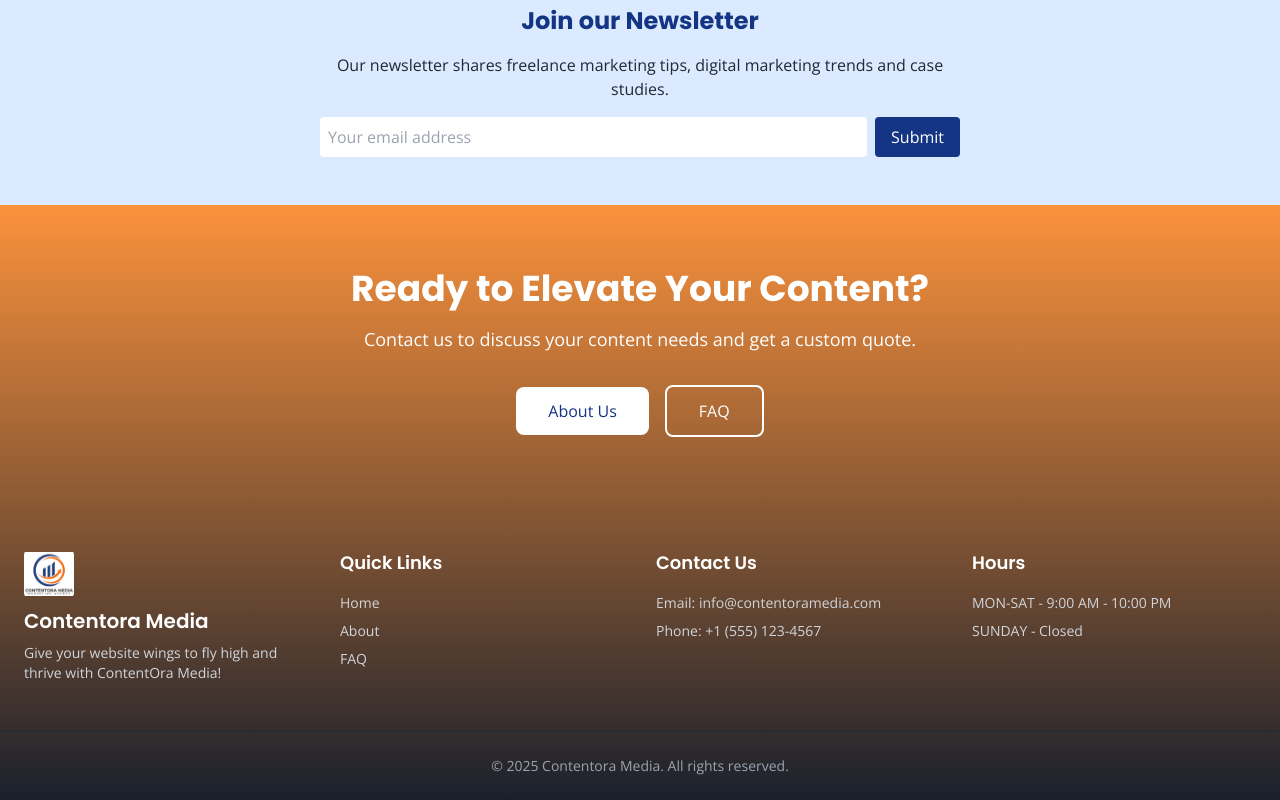
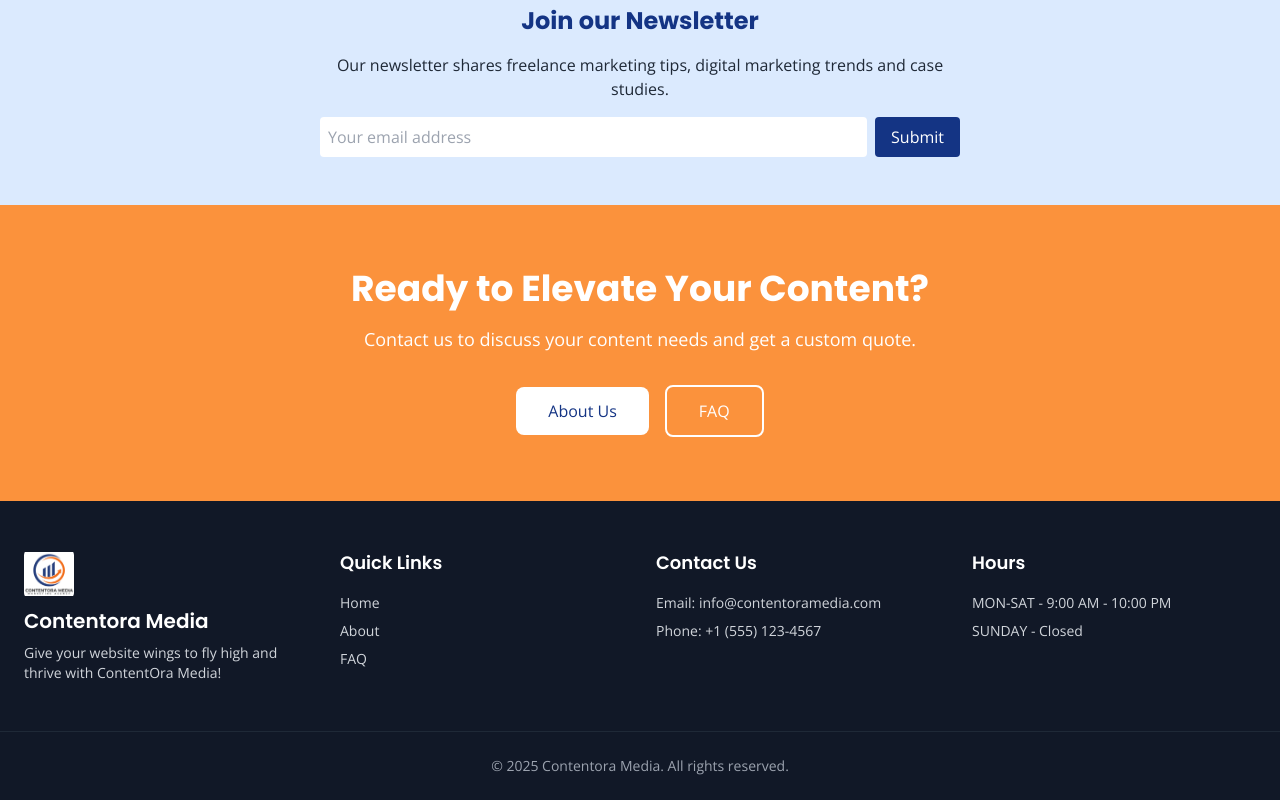
Before and after one commit to Mahajanashok2456/contentomedia-website, a React (Vite) app: page / in a window 1280 px wide. Shown: the part 6083-6883 px from the top of the page. Built offline with nearby package versions, Linux system fonts and the light colour scheme.

Commit message:
Revert footer to separate solid background sections - site-wide rollback

```diff
--- a/src/components/Footer.jsx
+++ b/src/components/Footer.jsx
@@ -5,14 +5,9 @@ import logoBtm from '../assets/images/image.png';
 
 export default function Footer() {
   return (
-    <footer
-      className="text-gray-300"
-      style={{
-        background: `linear-gradient(to bottom, #FB923C, #1A202C)`,
-      }}
-    >
+    <footer className="bg-gray-900 text-gray-300">
       {/* CTA Section */}
-      <section className="py-16 px-6 text-white">
+      <section className="py-16 px-6 text-white" style={{ backgroundColor: '#FB923C' }}>
         <div className="container mx-auto text-center">
           <h2 className="font-heading text-3xl md:text-4xl font-bold">
             Ready to Elevate Your Content?
```
